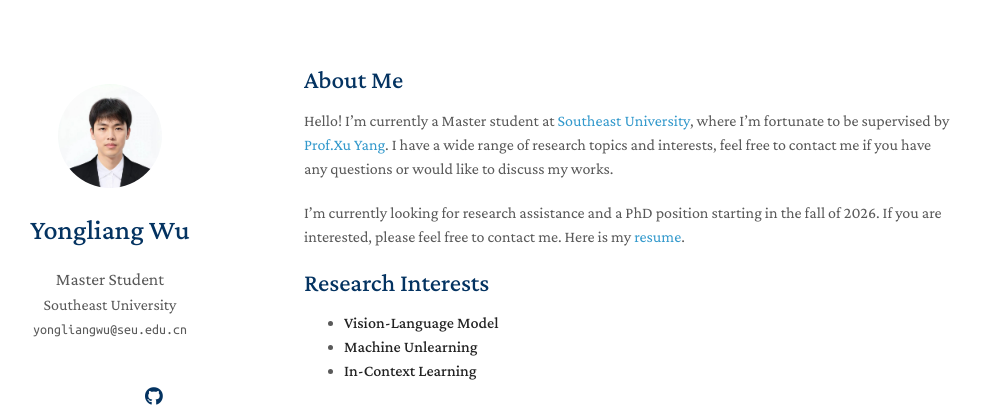
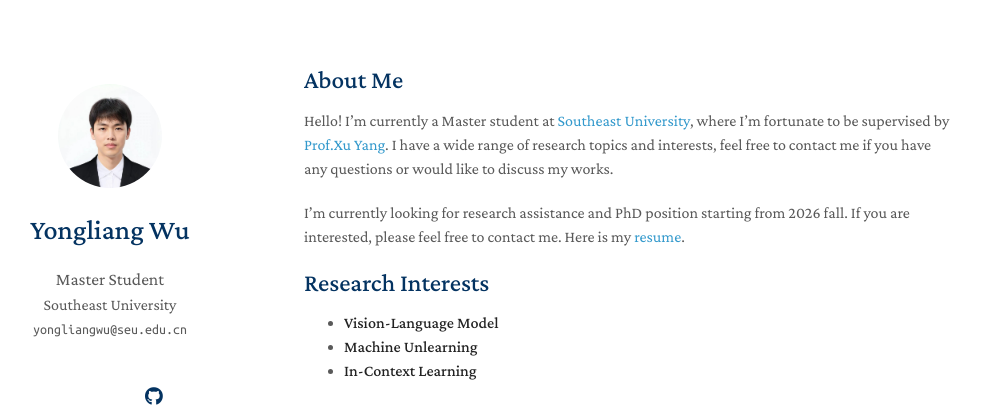
Before and after one commit to yongliang-wu/yongliang-wu.github.io, a Jekyll site: the page built from index.md, in a window 1280 px wide and 900 px high. Shown: the top 407 px of the window, without its empty margins (166-1149 px from the left). Built offline with Jekyll 4.4.1, drawn with Linux system fonts in a browser that asks for light colours; nearby versions of some CDN libraries; a style sheet for code colours, icons or effects is not loaded; our own code applies the rules of GitHub Pages for plain Markdown files.

Commit message:
Update index.md

```diff
--- a/index.md
+++ b/index.md
@@ -6,7 +6,7 @@ layout: homepage
 
 Hello! I'm currently a Master student at [Southeast University](https://www.seu.edu.cn/), where I'm fortunate to be supervised by [Prof.Xu Yang](https://yxpalmweb.github.io/). I have a wide range of research topics and interests, feel free to contact me if you have any questions or would like to discuss my works.
 
-I'm currently looking for research assistance and a PhD position starting in the fall of 2026. If you are interested, please feel free to contact me. Here is my [resume](./assets/files/wuyongliang_resume.pdf).
+I'm currently looking for research assistance and PhD position starting from 2026 fall. If you are interested, please feel free to contact me. Here is my [resume](./assets/files/wuyongliang_resume.pdf).
 
 ## Research Interests
 - **Vision-Language Model**
```
